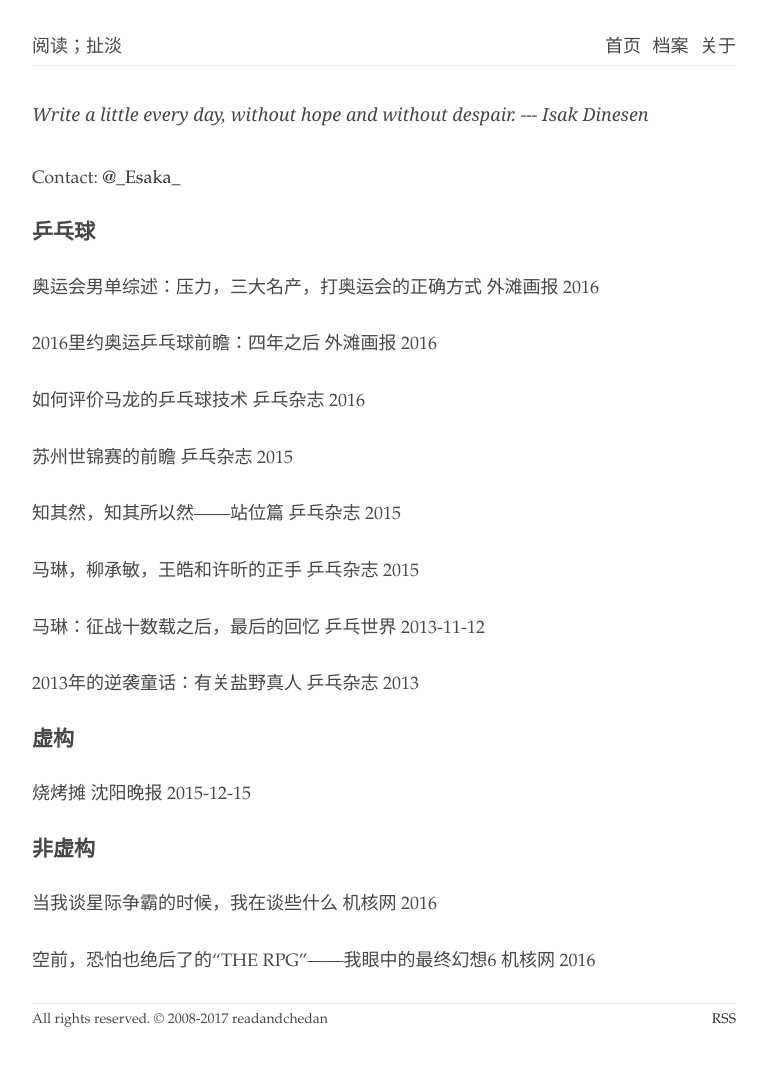
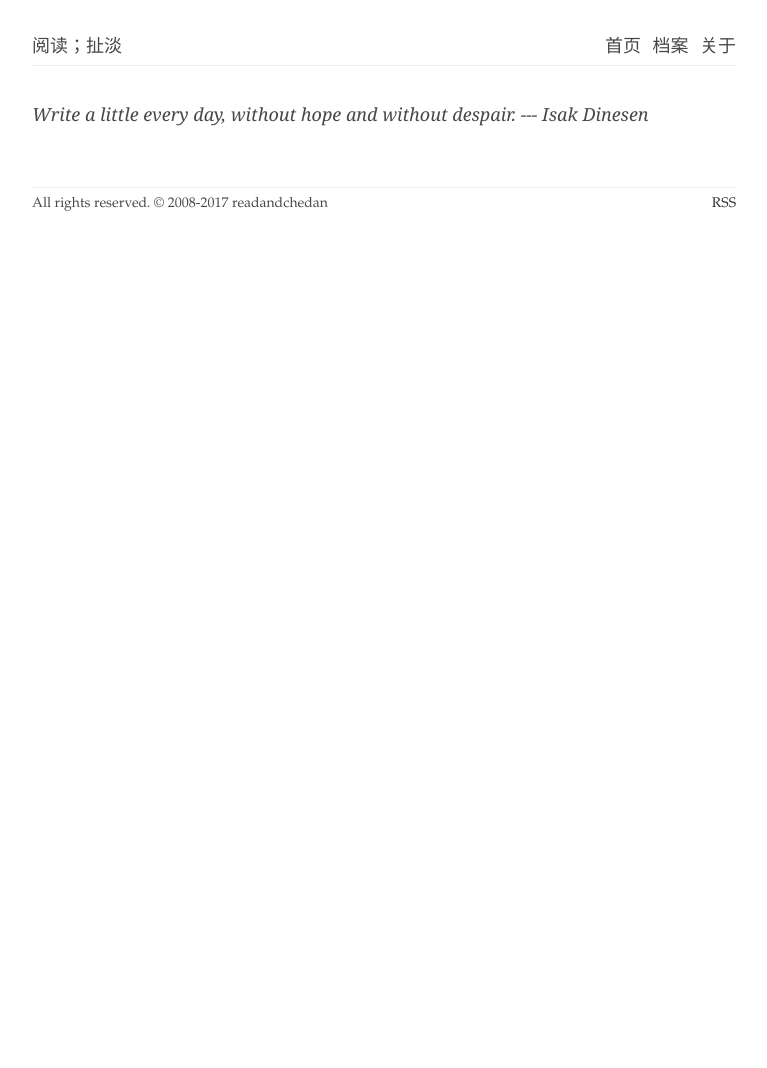
Before and after one commit to readandchedan/readandchedan.github.io, a Jekyll site: the page built from about.html, in a window 1280 px wide. Shown: the whole page, without its empty margins (256-1023 px from the left). Built offline with Jekyll 4.4.1, drawn with Linux system fonts in a browser that asks for light colours; after the commit the page ends 900 px from its top, so only the background shows below that.

Commit message:
Commited on 2017-06-23 22:08:11.615315

```diff
--- a/about.html
+++ b/about.html
@@ -4,25 +4,3 @@ title: About
 ---
 <p class="quote">Write a little every day, without hope and without despair. --- Isak Dinesen</p><p>
 </br>
-Contact: <a style="margin-top:12px;" href="http://weibo.com/goodbyesaka/">@_Esaka_</a>
-
-<h3>乒乓球</h3>
-
-<p>奥运会男单综述：压力，三大名产，打奥运会的正确方式 外滩画报 2016</p>
-<p>2016里约奥运乒乓球前瞻：四年之后 外滩画报 2016</p>
-<p>如何评价马龙的乒乓球技术 乒乓杂志 2016</p>
-<p>苏州世锦赛的前瞻 乒乓杂志 2015</p>
-<p>知其然，知其所以然——站位篇 乒乓杂志 2015</p>
-<p>马琳，柳承敏，王皓和许昕的正手 乒乓杂志 2015</p>
-<p>马琳：征战十数载之后，最后的回忆 乒乓世界 2013-11-12</p>
-<p>2013年的逆袭童话：有关盐野真人 乒乓杂志 2013<p>
-
-<h3>虚构</h3>
-
-<p>烧烤摊 沈阳晚报 2015-12-15</p>
-
-<h3>非虚构</h3>
-
-<p>当我谈星际争霸的时候，我在谈些什么 机核网 2016</p>
-
-<p>空前，恐怕也绝后了的“THE RPG”——我眼中的最终幻想6 机核网 2016</p>
```
Also changed, not shown: _posts/nonfiction/_posts/2015-02-13-writers-and-wives.md (+1 -1 lines), _posts/nonfiction/_posts/2017-06-23-on-personel-change-of-chinese-sports.md (added, +99 -0 lines).
